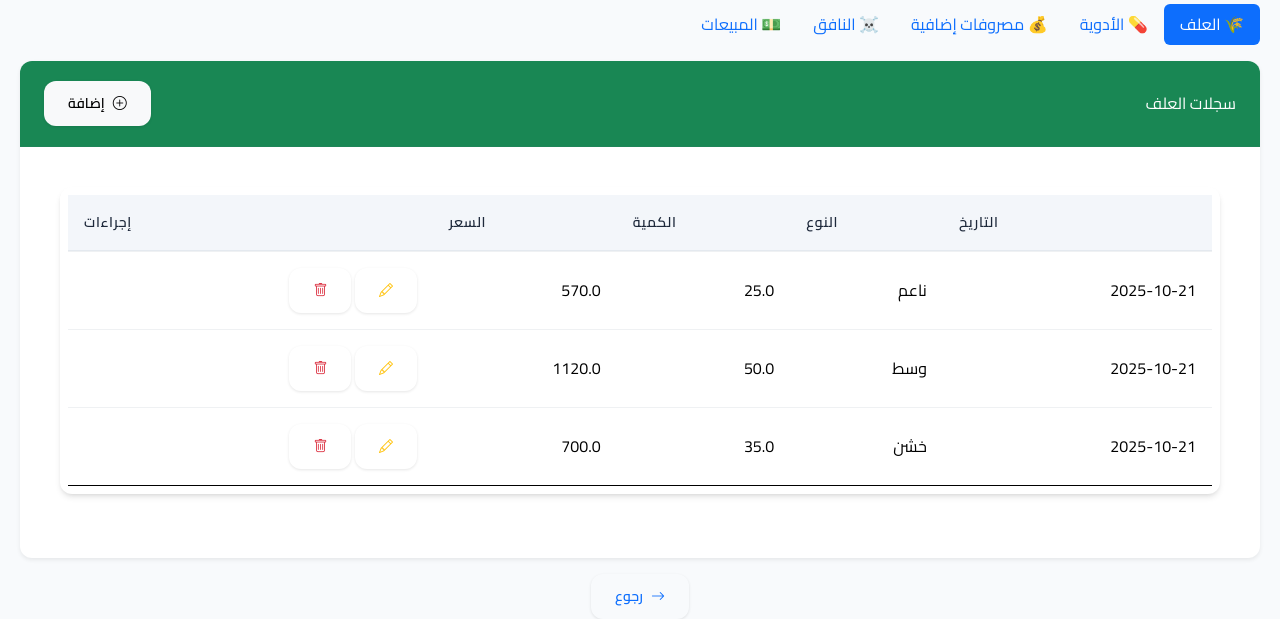
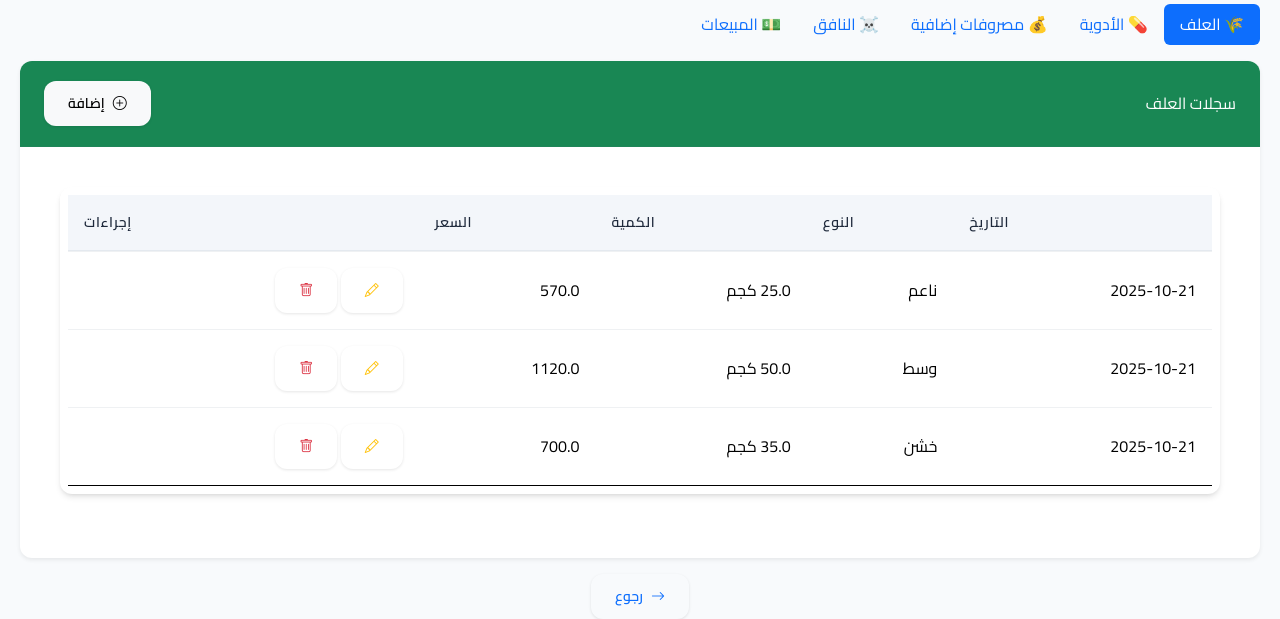
Before and after one commit to h73042026-cpu/ppp, a Flask app: page /batch/3 in a window 1280 px wide. Shown: the part 348-967 px from the top of the page. Run offline with Flask 3, Linux system fonts and the light colour scheme; data comes from the database, SQL or seed files in the repository; data that the repository does not hold is empty.

Commit message:
Update batch view template to display quantity in kilograms (كجم) for better clarity

```diff
--- a/templates/view_batch.html
+++ b/templates/view_batch.html
@@ -62,7 +62,7 @@
                 <tr>
                   <td class="date-col">{{ f['date'] }}</td>
                   <td>{{ f['feed_type'] }}</td>
-                  <td>{{ f['quantity'] }}</td>
+                  <td>{{ f['quantity'] }} كجم</td>
                   <td>{{ f['price'] }}</td>
                   <td>
                     <a href="{{ url_for('edit_feed', id=f['id'], batch_id=batch['id']) }}" class="btn btn-sm btn-outline-warning"><i class="bi bi-pencil"></i></a>
```
